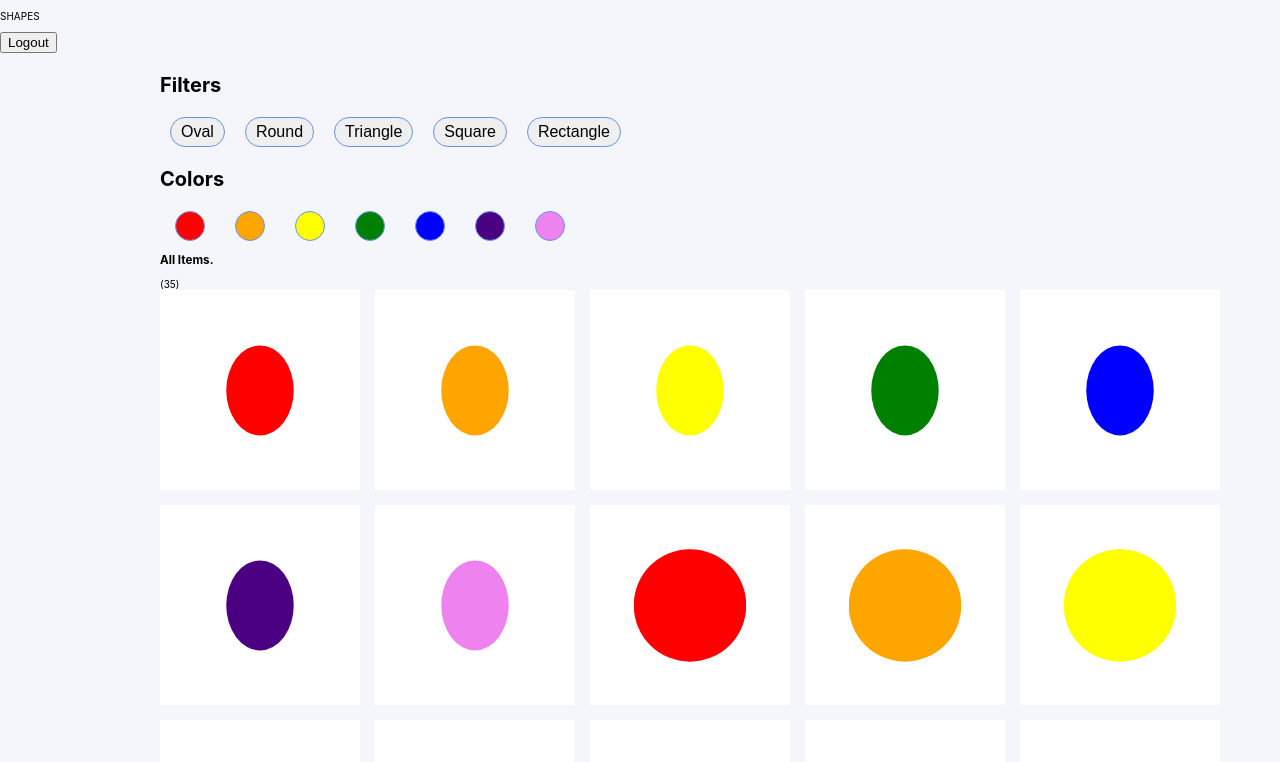
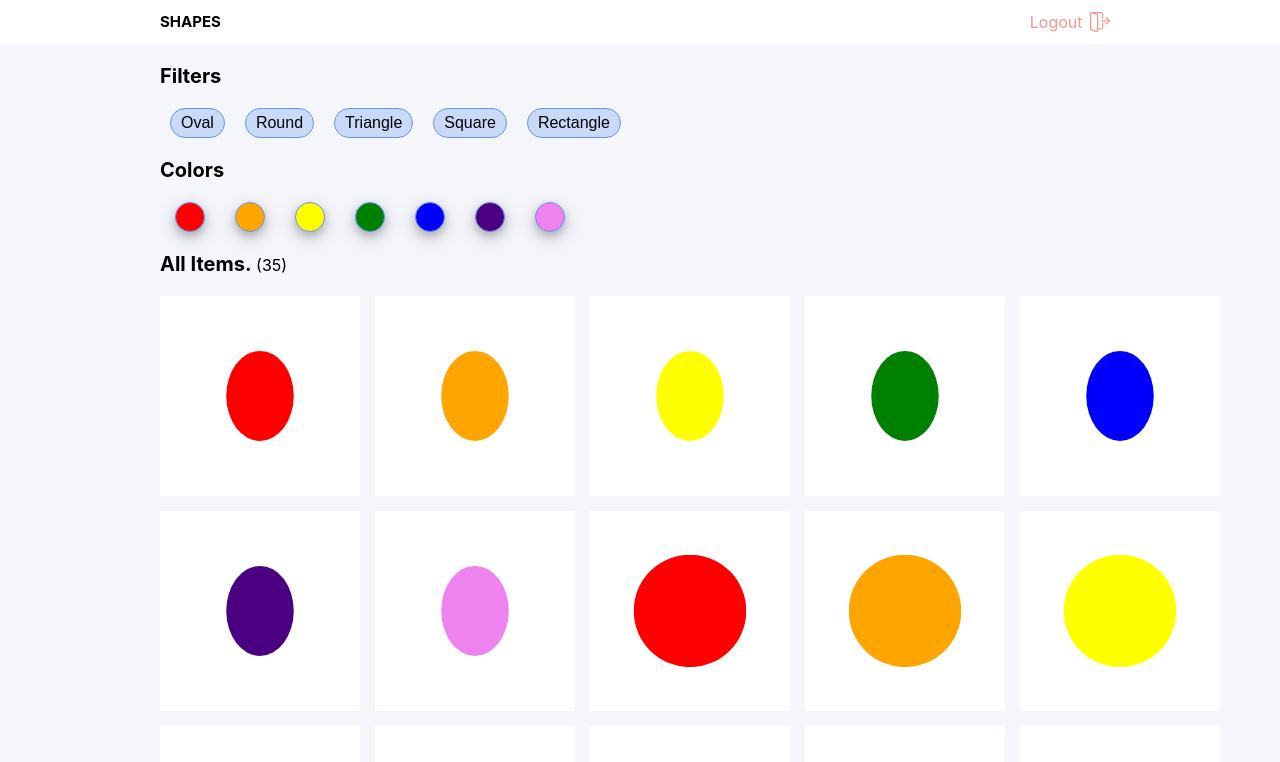
Before and after one commit to Oluwaseunus/bright, a React (Create React App) app: page /shapes in a window 1280 px wide. Shown: the top 762 px of the page. Built offline with nearby package versions, Linux system fonts and the light colour scheme; sample sign-in values are in the browser's storage; the HTML template or start-up script is replaced by a standard one.

Commit message:
feat: complete styling for main page

```diff
--- a/src/components/Filters.tsx
+++ b/src/components/Filters.tsx
@@ -13,19 +13,29 @@ const StyledFilters = styled.div`
     font-size: 2rem;
   }
 
-  button.active {
-    border: 1px solid var(--border-blue);
+  button {
+    border: 1px solid #eee;
+
+    &.active {
+      border: 1px solid rgba(var(--border-blue));
+    }
   }
 `;
 
 const StyledShapeButton = styled.button`
+  --background: none;
+
   width: fit-content;
   font-size: 1.6rem;
   margin: 0 1rem;
   padding: 0.5rem 1rem;
   border-radius: 5rem;
-  border: none;
+  background: var(--background);
   cursor: pointer;
+
+  &.active {
+    --background: rgba(var(--border-blue), 0.3);
+  }
 `;
 
 const StyledColourButton = styled.button`
@@ -35,6 +45,7 @@ const StyledColourButton = styled.button`
   margin: 0 1.5rem;
   border-radius: 50%;
   background-color: ${props => props.color};
+  box-shadow: 0 4px 8px 0 rgba(0, 0, 0, 0.2), 0 6px 20px 0 rgba(0, 0, 0, 0.19);
 `;
 
 export default function Filters() {
--- a/src/components/Items.tsx
+++ b/src/components/Items.tsx
@@ -45,6 +45,19 @@ const StyledItems = styled.div`
   grid-template-columns: repeat(5, 1fr);
 `;
 
+const StyledItemsPage = styled.div`
+  p {
+    font-size: 2rem;
+    font-weight: bold;
+    text-transform: capitalize;
+
+    span {
+      font-size: 1.6rem;
+      font-weight: normal;
+    }
+  }
+`;
+
 function generateHeader(shapes: string[], colours: string[]): string {
   const shapesLength = shapes.length;
   const coloursLength = colours.length;
@@ -58,7 +71,7 @@ function generateHeader(shapes: string[], colours: string[]): string {
   } else if (coloursLength === maxColoursLength) {
     if (shapesLength === 1) return `All ${shapes[0]} items`;
   } else if (coloursLength === 1 && shapesLength === 1)
-    return `${shapes[0]} ${colours[0]} Items`;
+    return `${colours[0]} ${shapes[0]} Items`;
   return `Multiple Items`;
 }
 
@@ -72,9 +85,11 @@ export default function Items() {
   );
 
   return (
-    <div>
-      <h3>{generateHeader(shapesInStore, coloursInStore)}.</h3>
-      <span>({filteredItems.length})</span>
+    <StyledItemsPage>
+      <p>
+        {generateHeader(shapesInStore, coloursInStore)}.
+        <span> ({filteredItems.length})</span>
+      </p>
 
       <StyledItems>
         {filteredItems.map(({ shape, colour }) => (
@@ -83,6 +98,6 @@ export default function Items() {
           </StyledShapeItem>
         ))}
       </StyledItems>
-    </div>
+    </StyledItemsPage>
   );
 }
--- a/src/components/Nav.tsx
+++ b/src/components/Nav.tsx
@@ -1,5 +1,38 @@
-import React from 'react';
+import styled from 'styled-components';
 import { useHistory } from 'react-router-dom';
+import { ReactComponent as LogoutIcon } from '../assets/svgs/logout.svg';
+
+const StyledNav = styled.nav`
+  width: 100vw;
+  height: fit-content;
+  background: white;
+
+  .content {
+    display: flex;
+    justify-content: space-between;
+    width: 75%;
+    margin: auto;
+  }
+
+  button {
+    border: none;
+    width: 10rem;
+    display: flex;
+    color: #f89692;
+    cursor: pointer;
+    background: none;
+    font-size: 1.6rem;
+    align-items: center;
+    font-family: inherit;
+    justify-content: space-around;
+
+    svg {
+      width: 2rem;
+      height: 2rem;
+      fill: #f89692;
+    }
+  }
+`;
 
 export default function Nav() {
   const history = useHistory();
@@ -10,11 +43,13 @@ export default function Nav() {
   }
 
   return (
-    <nav>
-      <p>SHAPES</p>
-      <button onClick={handleLogout} type="button">
-        Logout
-      </button>
-    </nav>
+    <StyledNav>
+      <div className="content">
+        <h1>SHAPES</h1>
+        <button onClick={handleLogout} type="button">
+          Logout <LogoutIcon />
+        </button>
+      </div>
+    </StyledNav>
   );
 }
--- a/src/styles/GlobalStyles.ts
+++ b/src/styles/GlobalStyles.ts
@@ -2,11 +2,12 @@ import { createGlobalStyle } from 'styled-components';
 
 export default createGlobalStyle`
   :root {
-    --border-blue: #6495ed;
+    --border-blue: 100, 149, 237;
   }
 
   html, body {
     font-size: 10px;
+    overflow-x: hidden;
   }
 
   body {
```
Also changed, not shown: src/assets/svgs/logout.svg (added).
